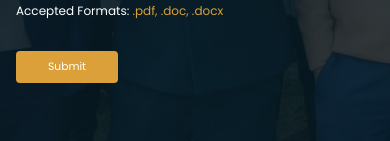
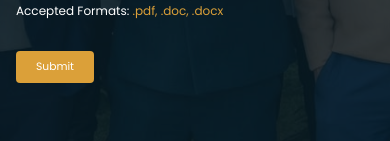
Before and after one commit to Sujit-Thapa/website-griffity, a Next.js app: page / in a window 390 px wide. Shown: the part 9164-9305 px from the top of the page. Built offline with nearby package versions, Linux system fonts and the light colour scheme; a web font is replaced by a local one.

Commit message:
bottom made responsive

```diff
--- a/components/join-us.tsx
+++ b/components/join-us.tsx
@@ -105,7 +105,7 @@ const JoinUs = () => {
         </div>
         <button
           type="submit"
-          className="mt-8 px-8 py-2 bg-primary text-white font-normal rounded"
+          className="mt-8 sm:px-8 px-5 py-2 bg-primary text-white font-normal rounded"
         >
           {status === "sending"
             ? "Sending..."
```
